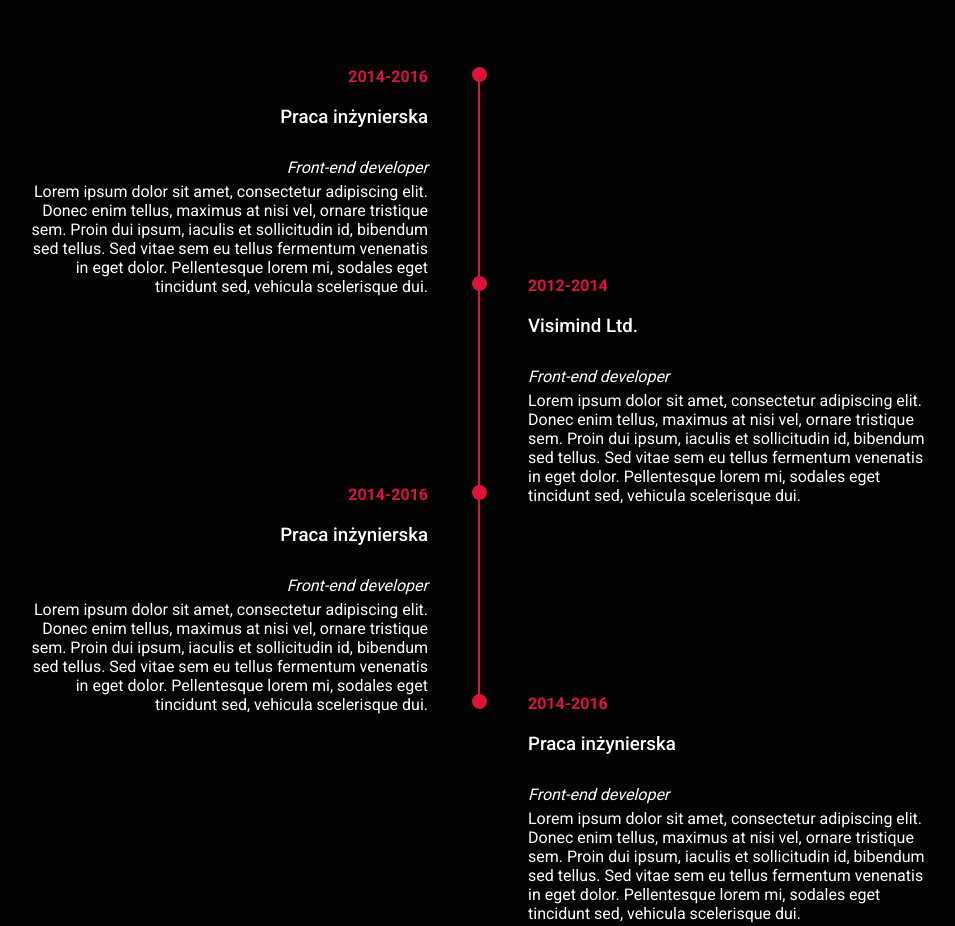
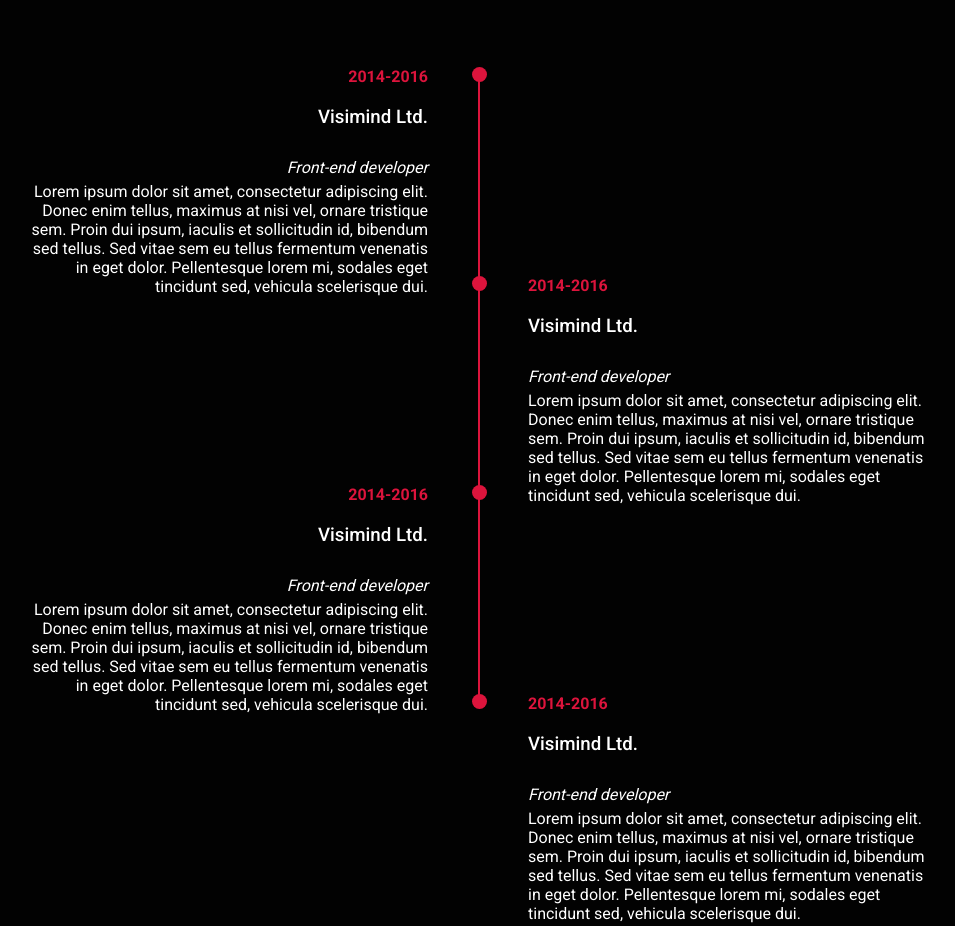
Before and after one commit to Mebos96/portfolio, a plain HTML site: page index.html in a window 1280 px wide. Shown: the part 2186-3112 px from the top of the page, without its empty margins (162-1117 px from the left). Drawn offline with Linux system fonts and the light colour scheme.

Commit message:
Experiences done

```diff
--- a/css/footerStyle.css
+++ b/css/footerStyle.css
@@ -4,7 +4,7 @@ footer{
     justify-content: center;
     align-items: center;
     position: relative;
-    color:#777
+    color:#777;
 }
 footer ul{
     list-style: none;
--- a/css/style.css
+++ b/css/style.css
@@ -10,7 +10,7 @@
 body{
     min-height: 100vh;
     flex-direction: column;
-    background: #101010;
+    background: #111;
 }
 main{
     width: 100%;
--- a/index.html
+++ b/index.html
@@ -17,6 +17,7 @@
         <script type="text/javascript" src='./js/skills.js'></script>
         <script type="text/javascript" src='./js/projects.js'></script>
         <script type="text/javascript" src='./js/navbar.js'></script>
+        <script type="text/javascript" src='./js/experience.js'></script>
     </head>
     <body>
         <nav class="background">
@@ -93,7 +94,7 @@
             <section id="experiences">
                 <h1>Experience</h1>
                 <div class="experiences-container">
-                    <div class="experience" style="animation-delay: 0s;">
+                    <!-- <div class="experience" style="animation-delay: 0s;">
                         <h4>2014-2016</h4>
                         <h3>Praca inżynierska</h3>
                         <i>Front-end developer</i>
@@ -116,7 +117,7 @@
                         <h3>Praca inżynierska</h3>
                         <i>Front-end developer</i>
                         <p>Lorem ipsum dolor sit amet, consectetur adipiscing elit. Donec enim tellus, maximus at nisi vel, ornare tristique sem. Proin dui ipsum, iaculis et sollicitudin id, bibendum sed tellus. Sed vitae sem eu tellus fermentum venenatis in eget dolor. Pellentesque lorem mi, sodales eget tincidunt sed, vehicula scelerisque dui.</p>
-                    </div>
+                    </div> -->
                 </div>
             </section>
         </main>
--- /dev/null
+++ b/js/experience.js
@@ -0,0 +1,60 @@
+const experiences =[
+    {
+        years:'2014-2016',
+        firm: 'Visimind Ltd.',
+        workplace :"Front-end developer",
+        about: "Lorem ipsum dolor sit amet, consectetur adipiscing elit. Donec enim tellus, maximus at nisi vel, ornare tristique sem. Proin dui ipsum, iaculis et sollicitudin id, bibendum sed tellus. Sed vitae sem eu tellus fermentum venenatis in eget dolor. Pellentesque lorem mi, sodales eget tincidunt sed, vehicula scelerisque dui."
+    },
+    {
+        years:'2014-2016',
+        firm: 'Visimind Ltd.',
+        workplace :"Front-end developer",
+        about: "Lorem ipsum dolor sit amet, consectetur adipiscing elit. Donec enim tellus, maximus at nisi vel, ornare tristique sem. Proin dui ipsum, iaculis et sollicitudin id, bibendum sed tellus. Sed vitae sem eu tellus fermentum venenatis in eget dolor. Pellentesque lorem mi, sodales eget tincidunt sed, vehicula scelerisque dui."
+    },
+    {
+        years:'2014-2016',
+        firm: 'Visimind Ltd.',
+        workplace :"Front-end developer",
+        about: "Lorem ipsum dolor sit amet, consectetur adipiscing elit. Donec enim tellus, maximus at nisi vel, ornare tristique sem. Proin dui ipsum, iaculis et sollicitudin id, bibendum sed tellus. Sed vitae sem eu tellus fermentum venenatis in eget dolor. Pellentesque lorem mi, sodales eget tincidunt sed, vehicula scelerisque dui."
+    },
+    {
+        years:'2014-2016',
+        firm: 'Visimind Ltd.',
+        workplace :"Front-end developer",
+        about: "Lorem ipsum dolor sit amet, consectetur adipiscing elit. Donec enim tellus, maximus at nisi vel, ornare tristique sem. Proin dui ipsum, iaculis et sollicitudin id, bibendum sed tellus. Sed vitae sem eu tellus fermentum venenatis in eget dolor. Pellentesque lorem mi, sodales eget tincidunt sed, vehicula scelerisque dui."
+    }
+]
+
+window.addEventListener('load',function(){
+    loadExperiences()
+})
+
+function loadExperiences(){
+    let container =document.getElementsByClassName('experiences-container')[0]
+    let time=0
+
+    experiences.forEach((experience)=>{
+        let exp = document.createElement('div')
+        exp.className='experience'
+        time+= (2/experiences.length) - 0.1
+        exp.style.animationDelay= time +"s"
+
+        let years = document.createElement('h4')
+        years.innerText=experience.years
+
+        let firm = document.createElement('h3')
+        firm.innerText = experience.firm
+
+        let workplace = document.createElement('i')
+        workplace.innerText = experience.workplace
+
+        let about = document.createElement('p')
+        about.innerText = experience.about
+
+        exp.appendChild(years)
+        exp.appendChild(firm)
+        exp.appendChild(workplace)
+        exp.appendChild(about)
+        container.appendChild(exp)
+    })
+}
```
Also changed, not shown: css/navStyle.css (line endings or trailing spaces).
